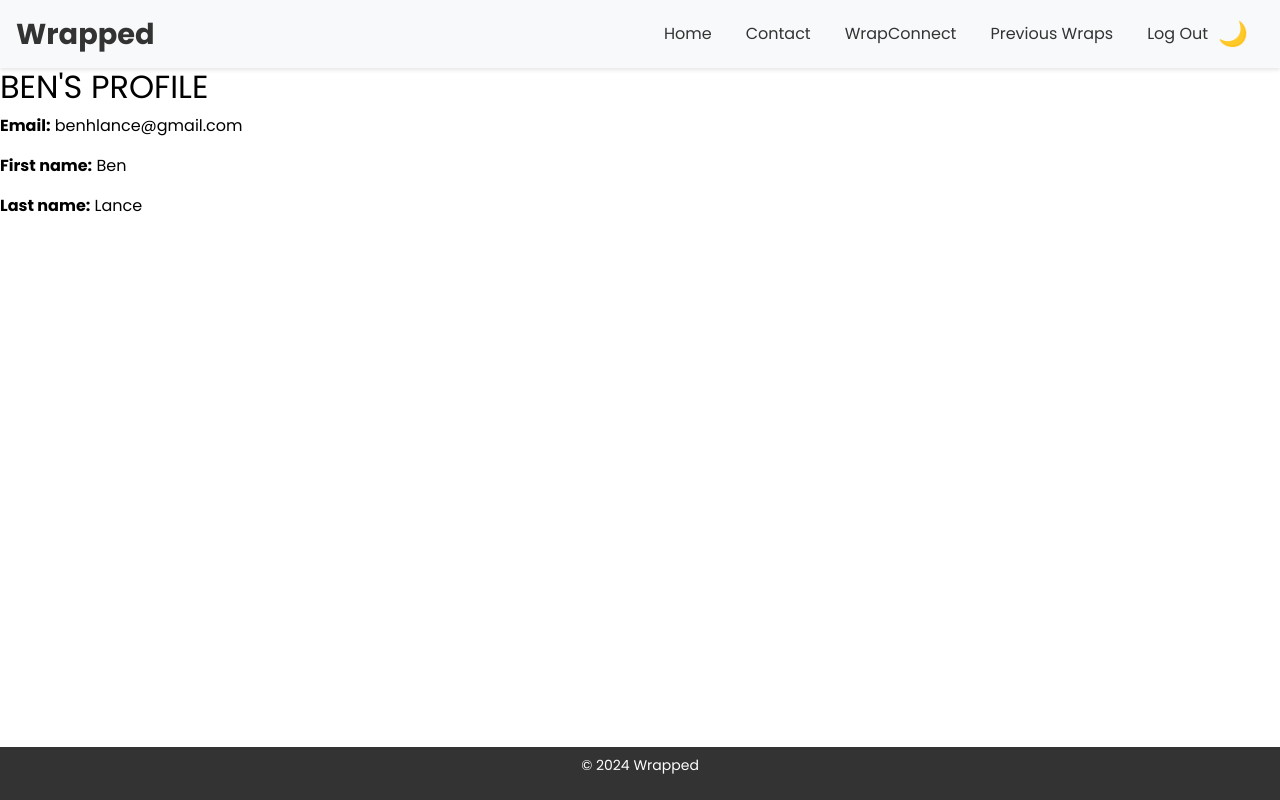
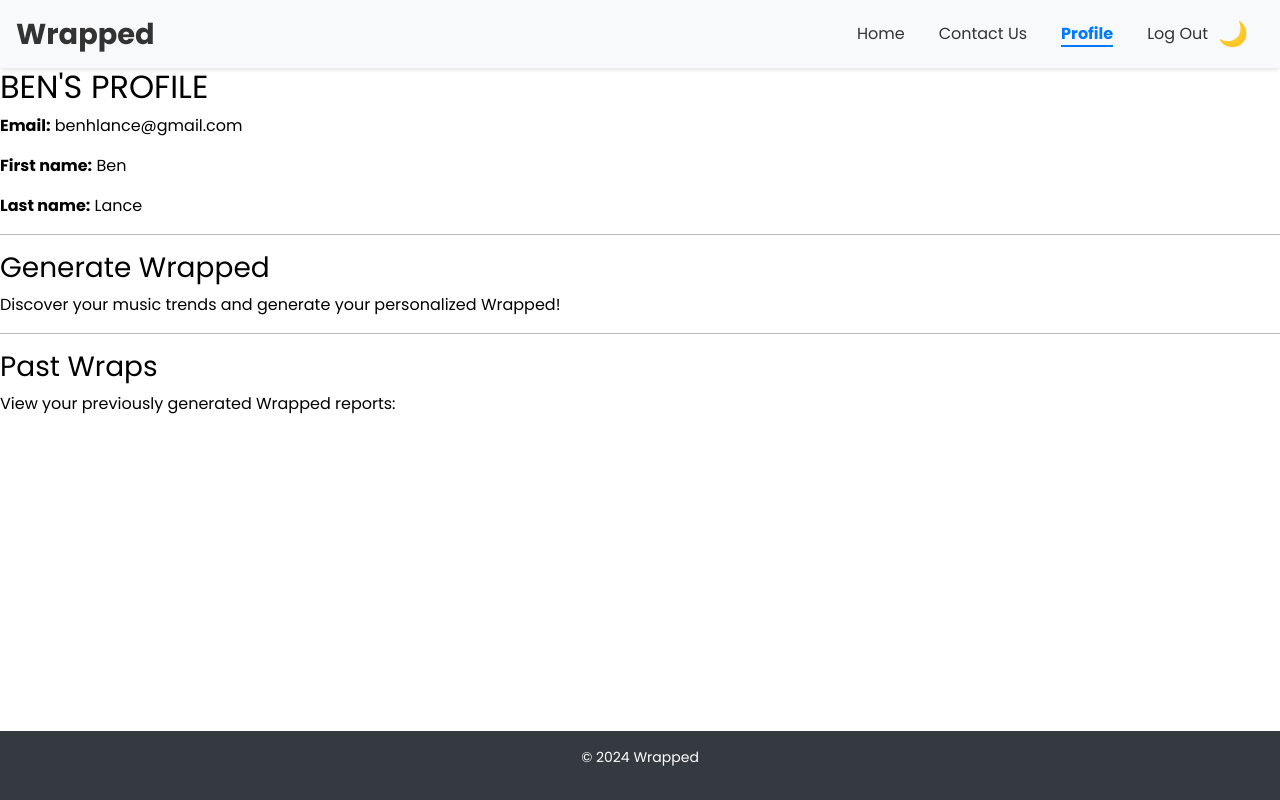
Before and after one commit to Blance5/Spotify-Wrapped, a Django app: page /profile/ in a window 1280 px wide. Run offline with Django 5.2, Linux system fonts and the light colour scheme; a user stored in the database is signed in.

Commit message:
updated nav bar options
removed Wrapped Connect, Previous Wraps.

added Profile

under profile: generate wrapped & past wraps

```diff
--- a/Wrapped_Proj/Wrapped/spotify_service.py
+++ b/Wrapped_Proj/Wrapped/spotify_service.py
@@ -20,6 +20,7 @@ def get_spotify_access_token():
     token_info = response.json()
     return token_info.get("access_token")
 
+
 def get_spotify_data(request):
     access_token = request.session.get('spotify_token')
     if not access_token:
@@ -30,51 +31,57 @@ def get_spotify_data(request):
     }
 
     try:
-        # get user profile
         # Retrieve user profile data
         user_profile_response = requests.get("https://api.spotify.com/v1/me", headers=headers)
-        user_profile = {}
-        if user_profile_response.status_code == 200:
-            user_profile = user_profile_response.json()
+        if user_profile_response.status_code != 200:
+            print("User Profile Error:", user_profile_response.status_code, user_profile_response.text)
+            raise Exception("Failed to fetch user profile")
 
-        # Get Top Tracks
+        user_profile = user_profile_response.json()
+
+        # Retrieve top tracks
         top_tracks_response = requests.get("https://api.spotify.com/v1/me/top/tracks?limit=6", headers=headers)
-        top_tracks = []
-        if top_tracks_response.status_code == 200:
-            top_tracks = [{
+        top_tracks = [
+            {
                 'name': track['name'],
                 'artist': track['artists'][0]['name']
-            } for track in top_tracks_response.json().get('items', [])]
+            }
+            for track in top_tracks_response.json().get('items', [])
+        ] if top_tracks_response.status_code == 200 else []
 
+        # Retrieve top artists
         top_artists_response = requests.get("https://api.spotify.com/v1/me/top/artists?limit=5", headers=headers)
-        top_artists = []
-        if top_artists_response.status_code == 200:
-            top_artists = [{
+        top_artists = [
+            {
                 'name': artist['name'],
-                'image_url': artist['images'][0]['url'] if artist['images'] else None  # Use the first image if available
-            } for artist in top_artists_response.json().get('items', [])]
+                'image_url': artist['images'][0]['url'] if artist['images'] else None
+            }
+            for artist in top_artists_response.json().get('items', [])
+        ] if top_artists_response.status_code == 200 else []
 
-        # Get Playlists
+        # Retrieve playlists
         playlists_response = requests.get("https://api.spotify.com/v1/me/playlists?limit=5", headers=headers)
-        playlists = []
-        if playlists_response.status_code == 200:
-            playlists = [{
+        playlists = [
+            {
                 'name': playlist['name'],
                 'description': playlist.get('description', ''),
                 'track_count': playlist['tracks']['total']
-            } for playlist in playlists_response.json().get('items', [])]
+            }
+            for playlist in playlists_response.json().get('items', [])
+        ] if playlists_response.status_code == 200 else []
 
-        # Get Saved Albums
+        # Retrieve saved albums
         saved_albums_response = requests.get("https://api.spotify.com/v1/me/albums?limit=5", headers=headers)
-        saved_albums = []
-        if saved_albums_response.status_code == 200:
-            saved_albums = [{
+        saved_albums = [
+            {
                 'name': album['album']['name'],
                 'artist': album['album']['artists'][0]['name']
-            } for album in saved_albums_response.json().get('items', [])]
+            }
+            for album in saved_albums_response.json().get('items', [])
+        ] if saved_albums_response.status_code == 200 else []
 
         return {
-            'display_name': user_profile.get('display_name', 'User'),  # Default to 'User' if missing
+            'display_name': user_profile.get('display_name', 'User'),
             'email': user_profile.get('email', ''),
             'country': user_profile.get('country', ''),
             'product': user_profile.get('product', ''),
--- a/Wrapped_Proj/Wrapped/templates/base.html
+++ b/Wrapped_Proj/Wrapped/templates/base.html
@@ -27,21 +27,32 @@
             color: #ffffff;
         }
 
+        /* Header styles */
         header {
             position: sticky;
             top: 0;
             z-index: 1000;
-            background-color: #f8f9fa; /* Navbar background color */
+            background-color: #f8f9fa; /* Light mode background color */
+            color: #333; /* Light mode font color */
             box-shadow: 0 2px 4px rgba(0, 0, 0, 0.1);
             padding: 0.5rem 1rem;
+            transition: background-color 0.3s, color 0.3s;
         }
 
         header h1 {
             font-size: 1.8rem;
             font-weight: bold;
-            color: #333; /* Default color for light mode */
             margin: 0;
             transition: color 0.3s;
+        }
+
+        body.dark-mode header {
+            background-color: #333; /* Dark mode background color */
+            color: #fff; /* Dark mode font color */
+        }
+
+        body.dark-mode header h1 {
+            color: #fff; /* Dark mode font color for header title */
         }
 
         nav {
@@ -69,7 +80,6 @@
             display: inline;
         }
 
-        /* Hover effect for nav links */
         .nav-links ul li a {
             text-decoration: none;
             color: #333; /* Default color */
@@ -77,16 +87,36 @@
             border-bottom: 2px solid transparent;
         }
 
+        .nav-links ul li a.active {
+            font-weight: bold;
+            color: #007bff; /* Active color */
+            border-bottom: 2px solid #007bff; /* Underline effect */
+        }
+
         .nav-links ul li a:hover {
             color: #007bff; /* Hover color */
             border-bottom: 2px solid #007bff; /* Underline effect */
         }
 
-        /* Highlight active page */
-        .nav-links ul li a.active {
-            font-weight: bold;
-            color: #0056b3; /* Active page color */
-            border-bottom: 2px solid #0056b3;
+        body.dark-mode .nav-links ul li a {
+            color: #fff; /* Dark mode font color for nav links */
+        }
+
+        body.dark-mode .nav-links ul li a.active {
+            color: #4caf50; /* Green color for active link in dark mode */
+            border-bottom: 2px solid #4caf50; /* Underline matches active link color */
+        }
+
+        body.dark-mode .nav-links ul li a:hover {
+            color: #bbb; /* Hover color in dark mode */
+            border-bottom-color: #bbb; /* Hover underline matches the font hover color */
+        }
+
+        footer {
+            background-color: #343a40;
+            color: #ffffff;
+            text-align: center;
+            padding: 1rem 0;
         }
 
         .dark-mode-toggle {
@@ -111,22 +141,16 @@
                         <li>
                             <a href="{% url 'contact' %}"
                                class="{% if request.resolver_match.url_name == 'contact' %}active{% endif %}">
-                            Contact
-                        </a>
-                    </li>
-                    <li>
-                        <a href="{% url 'wrap_connect' %}"
-                           class="{% if request.resolver_match.url_name == 'wrap_connect' %}active{% endif %}">
-                            WrapConnect
-                        </a>
-                    </li>
-                    <li>
-                        <a href="{% url 'previous_wraps' %}"
-                           class="{% if request.resolver_match.url_name == 'previous_wraps' %}active{% endif %}">
-                            Previous Wraps
+                                Contact Us
                             </a>
                         </li>
                         {% if user.is_authenticated %}
+                            <li>
+                                <a href="{% url 'profile' %}"
+                                   class="{% if request.resolver_match.url_name == 'profile' %}active{% endif %}">
+                                    Profile
+                                </a>
+                            </li>
                             <li>
                                 <a href="{% url 'logout' %}">Log Out</a>
                             </li>
@@ -141,7 +165,6 @@
             </nav>
         </div>
     </header>
-
 
     <main>
         {% block content %}
--- a/Wrapped_Proj/Wrapped/templates/profile.html
+++ b/Wrapped_Proj/Wrapped/templates/profile.html
@@ -3,7 +3,9 @@
 {% block title %}Profile - FoodFinder{% endblock %}
 
 {% block content %}
+    <section>
         <h2>{{ user.username }}'s Profile</h2>
+
         <p><strong>Email:</strong>
             {% if user.email %}
                 {{ user.email }}
@@ -15,4 +17,20 @@
         </p>
         <p><strong>First name:</strong> {{ user.first_name }}</p>
         <p><strong>Last name:</strong> {{ user.last_name }}</p>
+    </section>
+
+    <hr>
+
+    <!-- Generate Wrapped Section -->
+    <section>
+        <h3>Generate Wrapped</h3>
+        <p>Discover your music trends and generate your personalized Wrapped!</p>
+    </section>
+
+    <hr>
+
+    <!-- Past Wraps Section -->
+    <section>
+        <h3>Past Wraps</h3>
+        <p>View your previously generated Wrapped reports:</p>
 {% endblock %}
--- a/Wrapped_Proj/Wrapped/urls.py
+++ b/Wrapped_Proj/Wrapped/urls.py
@@ -15,8 +15,6 @@ urlpatterns = [
     path('profile/', profile_view, name='profile'),  # Add the profile URL here
     path('', views.home_redirect, name='home_redirect'),  # Home page view
     path('contact/', views.contact, name='contact'),
-    path('wrapconnect/', views.wrap_connect, name='wrap_connect'),
-    path('previous-wraps/', views.previous_wraps, name='previous_wraps'),
 ]
 
 # Optionally include debug toolbar routes during development
@@ -24,5 +22,4 @@ if settings.DEBUG:
     import debug_toolbar
     urlpatterns += [
         path('__debug__/', include(debug_toolbar.urls)),
-        path('post-wrap/', views.post_wrap, name='post_wrap'),
     ]
--- a/Wrapped_Proj/Wrapped/views.py
+++ b/Wrapped_Proj/Wrapped/views.py
@@ -132,15 +132,6 @@ def home_redirect(request):
 def contact(request):
     return render(request, 'contact.html')
 
-def wrap_connect(request):
-    return render(request, 'wrap_connect.html')
-
-def previous_wraps(request):
-    return render(request, 'previous_wraps.html')
-
-def post_wrap(request):
-    return render(request, 'post_wrap.html', context={})
-
 def logout_view(request):
     request.session.flush()
     logout(request)
```
Also changed, not shown: Wrapped_Proj/Wrapped/templates/post_wrap.html (deleted, +0 -18 lines), Wrapped_Proj/Wrapped/templates/previous_wraps.html (deleted, +0 -21 lines), Wrapped_Proj/Wrapped/templates/wrap_connect.html (deleted, +0 -30 lines), Wrapped_Proj/Wrapped/templates/home_logged_in.html (line endings or trailing spaces), Wrapped_Proj/db.sqlite3. Lines whose indentation alone changed are shown as unchanged.
